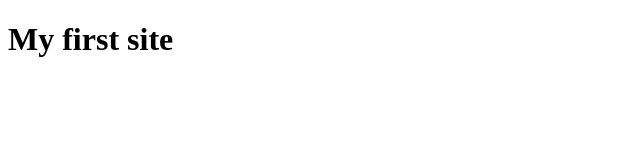
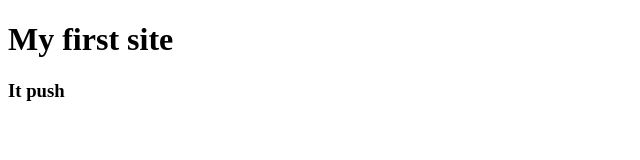
Before and after one commit to MahabubTanjil/myFirstSite, a plain HTML site: page index.html in a window 1280 px wide. Shown: the full height of the page, 0-640 px from the left. Drawn offline with Linux system fonts and the light colour scheme.

Commit message:
lern git hub

```diff
--- a/index.html
+++ b/index.html
@@ -7,5 +7,6 @@
 </head>
 <body>
     <h1>My first site</h1>
+    <h3> It push</h3>
 </body>
 </html>
```
